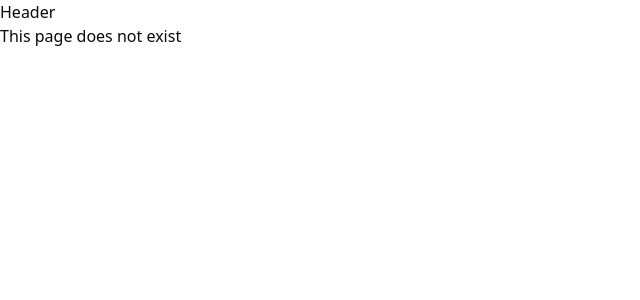
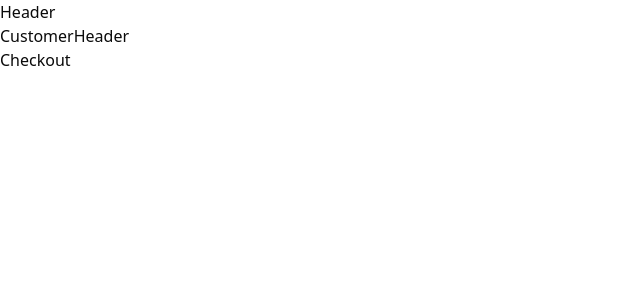
Before and after one commit to tgbao2110/Clothly, a React (Vite) app in the folder frontend/: page /shop/checkout in a window 1280 px wide. Shown: the top 300 px of the page, without its empty margins (0-640 px from the left). Built offline with nearby package versions, Linux system fonts and the light colour scheme.

Commit message:
fe: add customer pages

```diff
--- a/frontend/src/App.jsx
+++ b/frontend/src/App.jsx
@@ -11,6 +11,10 @@ import AdminOrders from "./pages/admin-view/orders";
 import AdminFeatures from "./pages/admin-view/features";
 
 import CustomerLayout from "./components/customer-view/layout";
+import Home from "./pages/customer-view/home";
+import Listing from "./pages/customer-view/listing";
+import Checkout from "./pages/customer-view/checkout";
+import Account from "./pages/customer-view/account";
 
 import NotFound from "./pages/not-found";
 
@@ -34,8 +38,13 @@ function App() {
           <Route path="features" element={<AdminFeatures/>}/>
         </Route>
 
-        {/* ==== Customer Route ===== */}
-        <Route path="/shop" element={<CustomerLayout/>}/>
+        {/* ==== Customer Routes ===== */}
+        <Route path="/shop" element={<CustomerLayout/>}>
+          <Route path="" element={<Home/>}/>
+          <Route path="listing" element={<Listing/>}/>
+          <Route path="checkout" element={<Checkout/>}/>
+          <Route path="account" element={<Account/>}/>
+        </Route>
 
         {/* ==== NotFound ===== */}
         <Route path="*" element = {<NotFound/>}/>
--- a/frontend/src/components/admin-view/layout.jsx
+++ b/frontend/src/components/admin-view/layout.jsx
@@ -10,7 +10,7 @@ const AdminLayout = () => {
         <div className="flex flex-1 flex-col">
             <AdminHeader/>
             <main className="flex flex-1 bg-muted/40 p-4 md:p6">
-                HELLO
+                <Outlet/>
             </main>
         </div>
     </div>
--- /dev/null
+++ b/frontend/src/pages/customer-view/account.jsx
@@ -0,0 +1,6 @@
+const Account = () => {
+  return (
+    <div>Account</div>
+  )
+}
+export default Account
--- /dev/null
+++ b/frontend/src/pages/customer-view/checkout.jsx
@@ -0,0 +1,6 @@
+const Checkout = () => {
+  return (
+    <div>Checkout</div>
+  )
+}
+export default Checkout
--- /dev/null
+++ b/frontend/src/pages/customer-view/home.jsx
@@ -0,0 +1,6 @@
+const Home = () => {
+  return (
+    <div>Home</div>
+  )
+}
+export default Home
--- /dev/null
+++ b/frontend/src/pages/customer-view/listing.jsx
@@ -0,0 +1,6 @@
+const Listing = () => {
+  return (
+    <div>Listing</div>
+  )
+}
+export default Listing
```
